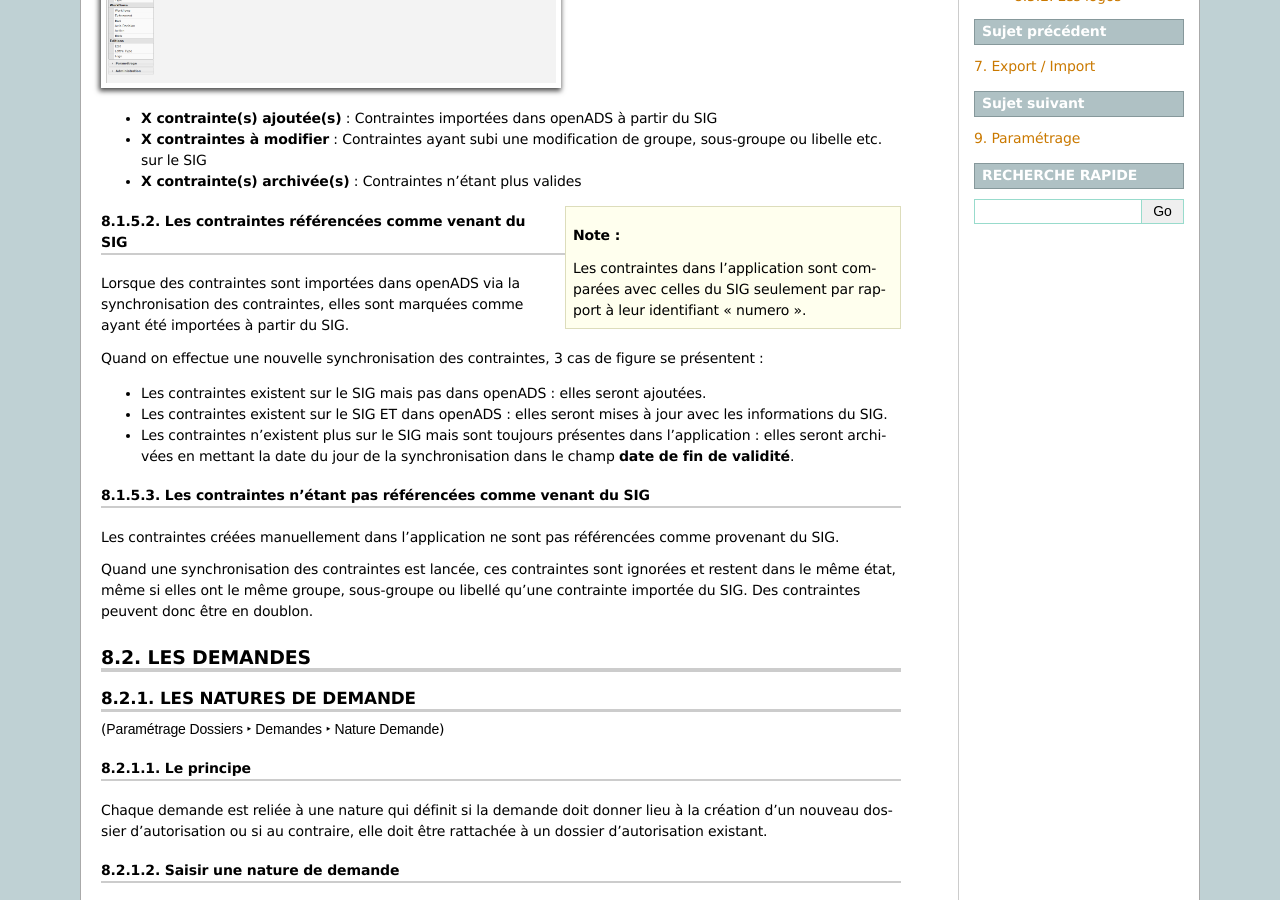
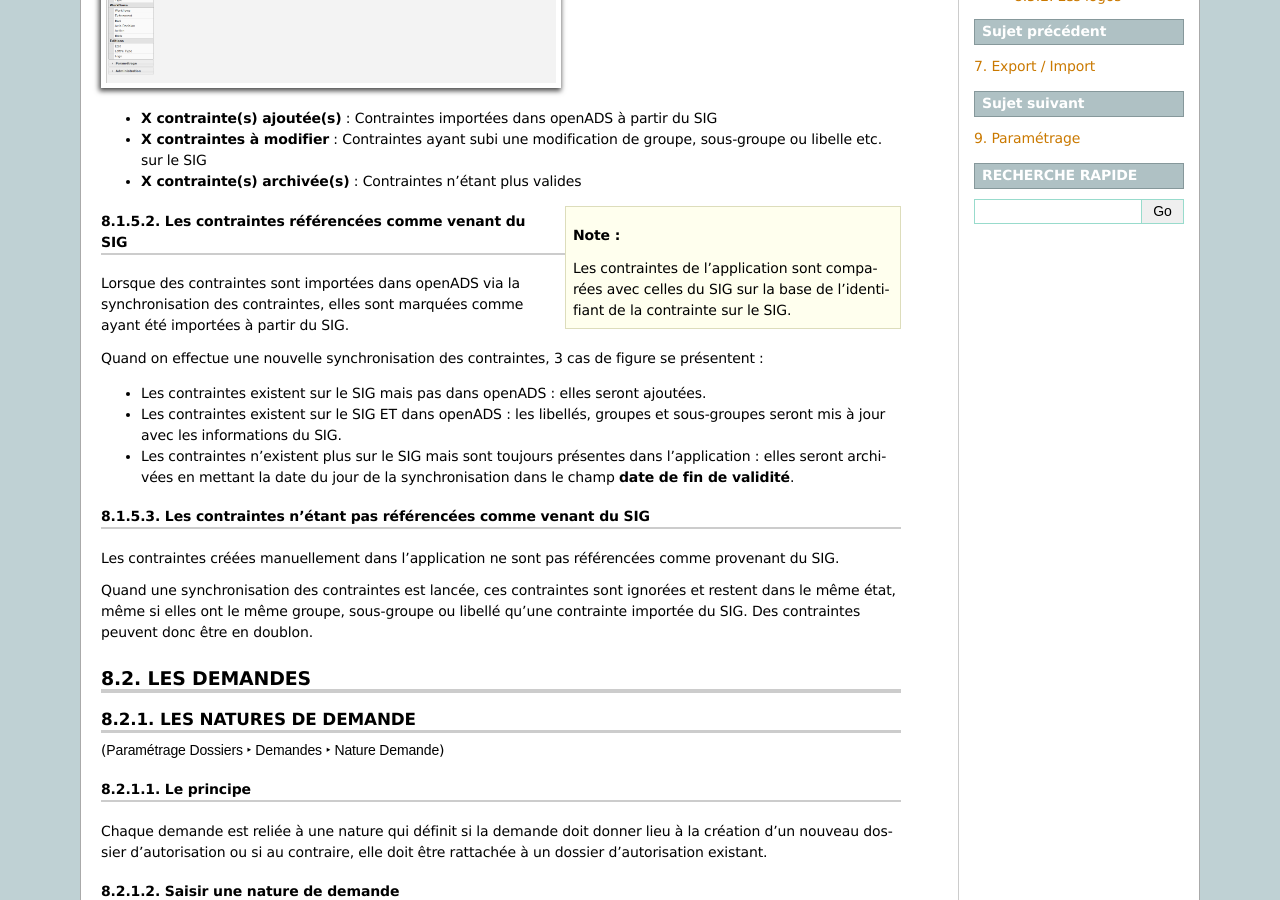
Before and after one commit to mpavaux/openads-documentation, a Sphinx documentation site: the page built from source/manuel_utilisateur/parametrage_dossier.rst, in a window 1280 px wide and 900 px high, scrolled down 2410 px. Built offline with Sphinx 7.4.7, drawn with Linux system fonts in a browser that asks for light colours.

Commit message:
Amélioration de la doc sur récup contraintes

```diff
--- a/source/manuel_utilisateur/parametrage_dossier.rst
+++ b/source/manuel_utilisateur/parametrage_dossier.rst
@@ -176,7 +176,7 @@
 
 .. sidebar:: Note :
 
-    Les contraintes dans l'application sont comparées avec celles du SIG seulement par rapport à leur identifiant "numero".
+    Les contraintes de l'application sont comparées avec celles du SIG sur la base de l'identifiant de la contrainte sur le SIG.
 
 
 Les contraintes référencées comme venant du SIG
@@ -189,7 +189,7 @@
 présentent :
 
 * Les contraintes existent sur le SIG mais pas dans openADS : elles seront ajoutées.
-* Les contraintes existent sur le SIG ET dans openADS : elles seront mises à jour avec les informations du SIG.
+* Les contraintes existent sur le SIG ET dans openADS : les libellés, groupes et sous-groupes seront mis à jour avec les informations du SIG.
 * Les contraintes n'existent plus sur le SIG mais sont toujours présentes dans l'application : elles seront archivées en mettant la date du jour de la synchronisation dans le champ **date de fin de validité**.
 
 Les contraintes n'étant pas référencées comme venant du SIG
```
